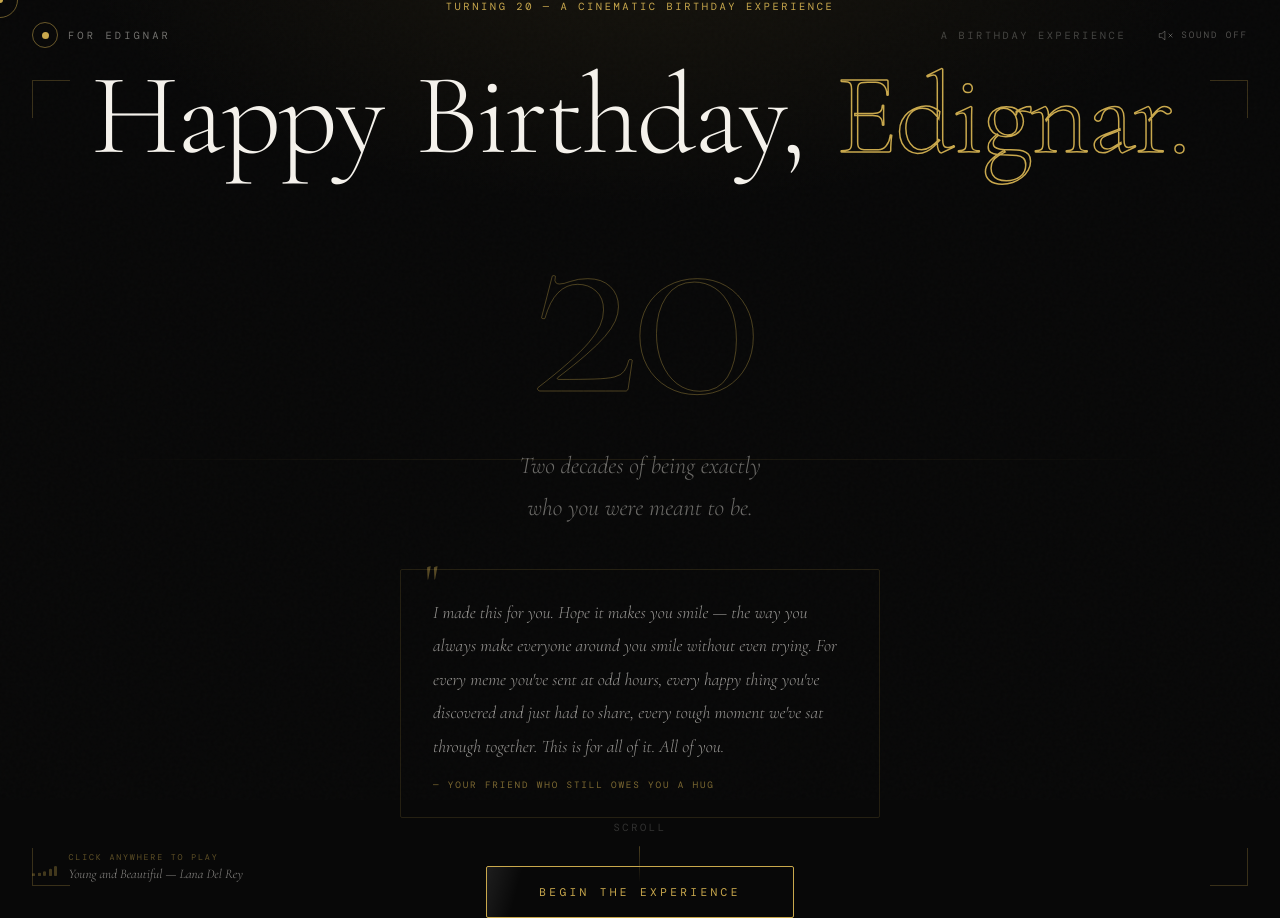
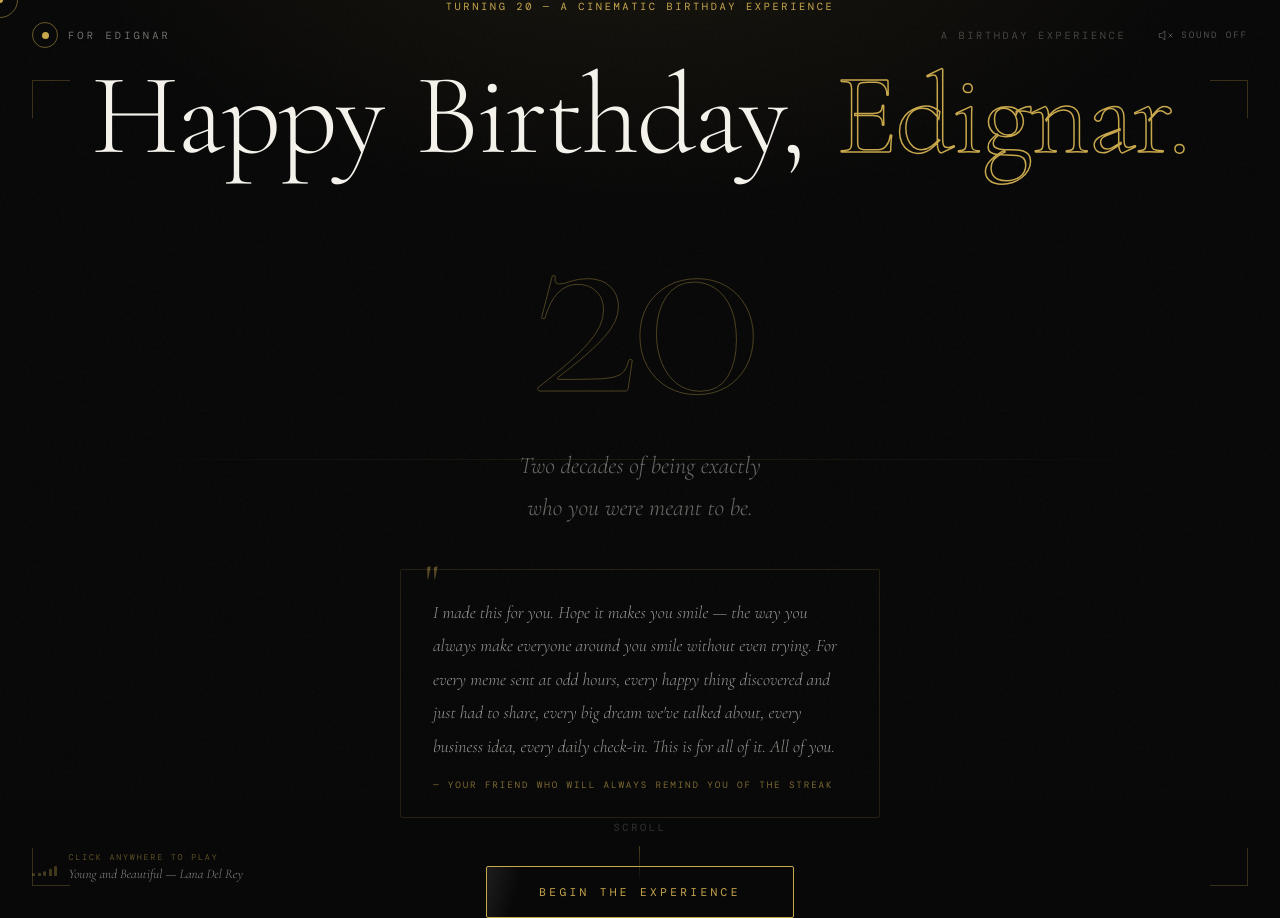
Before and after one commit to ericmacharia6907-max/Hbd, a React (Vite) app: page / in a window 1280 px wide. Built offline with nearby package versions, Linux system fonts and the light colour scheme; a web font is replaced by a local one.

Commit message:
replace with real friendship memories - streak, future plans, no lies pact

```diff
--- a/src/pages/Home.jsx
+++ b/src/pages/Home.jsx
@@ -147,10 +147,10 @@ export default function Home() {
           }}>
             I made this for you. Hope it makes you smile —
             the way you always make everyone around you smile
-            without even trying. For every meme you've sent at
-            odd hours, every happy thing you've discovered and
-            just had to share, every tough moment we've sat through
-            together. This is for all of it. All of you.
+            without even trying. For every meme sent at odd hours,
+            every happy thing discovered and just had to share,
+            every big dream we've talked about, every business idea,
+            every daily check-in. This is for all of it. All of you.
           </p>
           <p style={{
             fontFamily: 'var(--font-mono)',
@@ -161,7 +161,7 @@ export default function Home() {
             opacity: 0.6,
             marginTop: '1rem',
           }}>
-            — Your friend who still owes you a hug
+            — Your friend who will always remind you of the streak
           </p>
         </motion.div>
 
```
